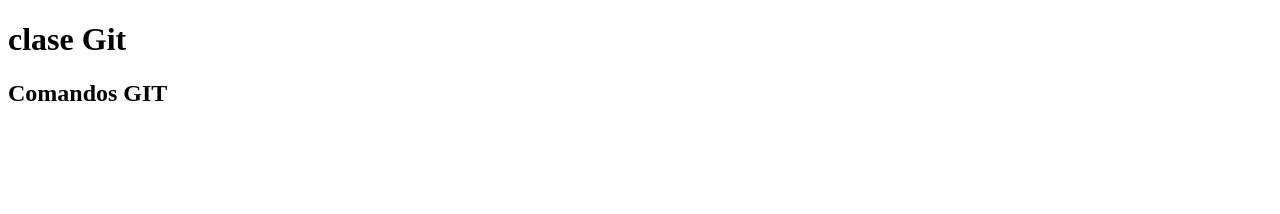
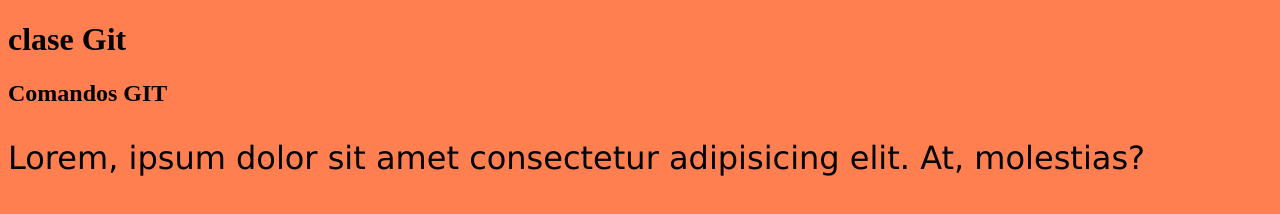
Before and after one commit to vanu3378/git, a plain HTML site: page index.html in a window 1280 px wide. Drawn offline with Linux system fonts and the light colour scheme.

Commit message:
estilo al p

```diff
--- a/CSS/Index.css
+++ b/CSS/Index.css
@@ -0,0 +1,7 @@
+body {
+    background-color: coral;
+}
+p{
+    font-size: xx-large;
+    font-family: 'Lucida Sans', 'Lucida Sans Regular', 'Lucida Grande', 'Lucida Sans Unicode', Geneva, Verdana, sans-serif;
+}
--- a/index.html
+++ b/index.html
@@ -11,6 +11,7 @@
 
      <h1>clase Git</h1>
      <h2> Comandos GIT</h2>
+     <p>Lorem, ipsum dolor sit amet consectetur adipisicing elit. At, molestias?</p>
 
     <!-- #----COMANDOS BÁSICOS PARA INICIALIZAR LA CARPETA GIT EN VISUAL STUDIO CODE--------
         1. Verficar si la instalación de Git esta ok con: git version
```
